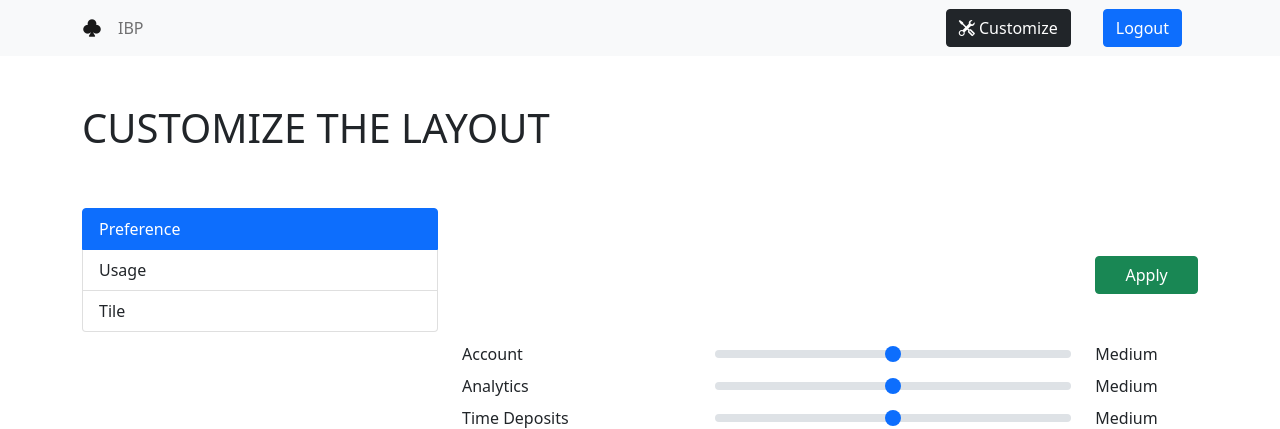
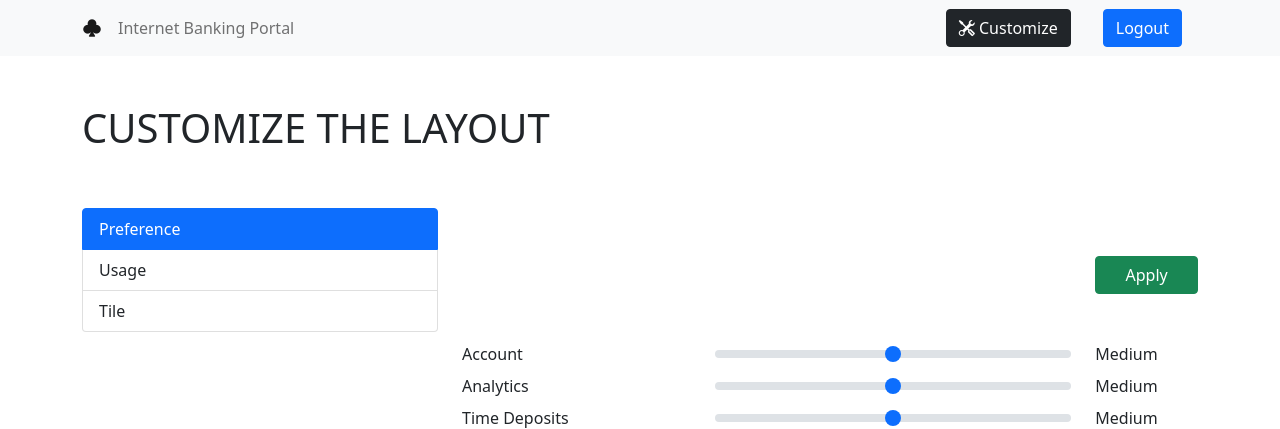
Before and after one commit to darshanakgr/dashboard-assignment, a Flask app: page /customize in a window 1280 px wide. Shown: the top 429 px of the page. Run offline with Flask 2, Linux system fonts and the light colour scheme; some libraries are stand-ins or nearby versions.

Commit message:
dockerization

```diff
--- a/static/customize.js
+++ b/static/customize.js
@@ -109,6 +109,11 @@ function getRandomInt(min, max) {
 }
 
 function drawUsageChart(xValues, yValues, barColors) {
+    let template = '<canvas id="usage-chart" style="width: 100%;"></canvas>'
+
+    $('#usage-chart').remove();
+    $('#usage-chart').html(template);
+
     new Chart("usage-chart", {
         type: "bar",
         data: {
--- a/templates/base.html
+++ b/templates/base.html
@@ -41,7 +41,7 @@
                 <!-- Left links -->
                 <ul class="navbar-nav me-auto mb-2 mb-lg-0">
                     <li class="nav-item">
-                        <a class="nav-link" href="/">IBP</a>
+                        <a class="nav-link" href="/">Internet Banking Portal</a>
                     </li>
                 </ul>
                 <!-- Left links -->
```
